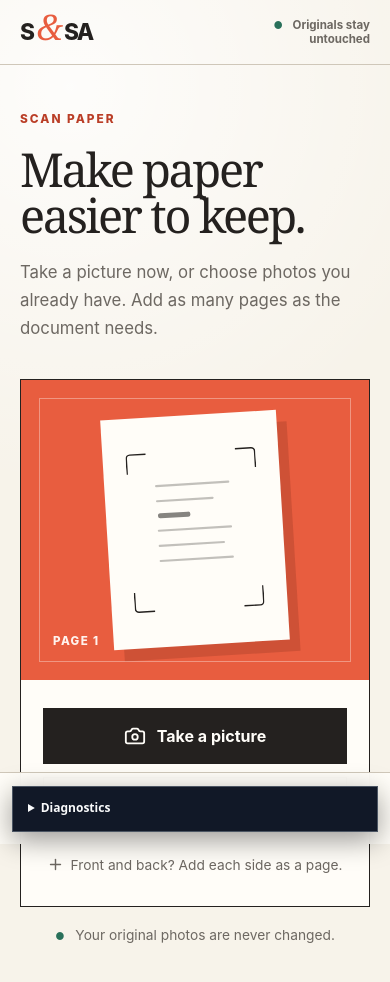
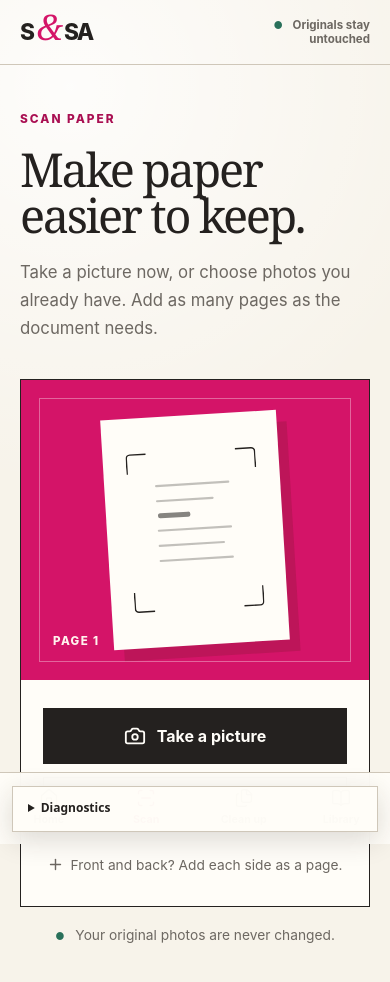
Before and after one commit to nwsmith13/S-SA, a React (Vite) app: page /scan in a window 390 px wide. Shown: the top 982 px of the page. Built offline with nearby package versions, Linux system fonts and the light colour scheme.

Commit message:
Update styles.css

```diff
--- a/src/styles.css
+++ b/src/styles.css
@@ -11,8 +11,11 @@
   --ink: #24211f;
   --muted: #6d6862;
   --line: #cfc7b9;
-  --coral: #e85d3f;
-  --coral-dark: #ba3e27;
+  /* Accent only: charcoal remains the primary-action and selected-state color. */
+  --accent: #d41468;
+  --accent-dark: #a90f52;
+  --coral: var(--accent);
+  --coral-dark: var(--accent-dark);
   --green: #29705a;
 }
 
@@ -145,8 +148,8 @@ main { min-height: calc(100vh - 78px); }
 .review-header .kicker, .summary-header .kicker { margin-bottom: 10px; }
 .review-header h1, .summary-header h1 { margin: 0; font-family: Georgia, serif; font-size: clamp(2.5rem, 4vw, 4.4rem); font-weight: 400; letter-spacing: -.05em; line-height: 1; }
 .review-header > div > p:last-child, .summary-header > p:last-child { max-width: 650px; margin: 14px 0 0; color: var(--muted); line-height: 1.55; }
-.finish-button { min-height: 52px; padding: 0 23px; display: inline-flex; align-items: center; justify-content: center; gap: 9px; border: 1px solid var(--ink); background: var(--coral); color: #fff; font-weight: 800; cursor: pointer; }
-.finish-button:hover:not(:disabled) { background: var(--coral-dark); }
+.finish-button { min-height: 52px; padding: 0 23px; display: inline-flex; align-items: center; justify-content: center; gap: 9px; border: 1px solid var(--ink); background: var(--ink); color: #fff; font-weight: 800; cursor: pointer; }
+.finish-button:hover:not(:disabled) { background: var(--ink); box-shadow: 5px 5px 0 var(--accent); transform: translate(-2px, -2px); }
 .finish-button:disabled, .text-action:disabled { opacity: .42; cursor: not-allowed; }
 .finish-button--mobile { display: none; }
 .document-tabs { display: flex; gap: 8px; overflow-x: auto; padding: 0 0 12px; scrollbar-width: thin; }
@@ -223,7 +226,7 @@ main { min-height: calc(100vh - 78px); }
 .edge-image-frame > img { display: block; width: auto; max-width: 100%; height: auto; max-height: calc(100vh - 260px); object-fit: contain; pointer-events: none; user-select: none; -webkit-user-select: none; -webkit-user-drag: none; -webkit-touch-callout: none; }
 .edge-overlay { position: absolute; inset: 0; touch-action: none; user-select: none; -webkit-user-select: none; -webkit-touch-callout: none; }
 .edge-overlay svg { position: absolute; inset: 0; width: 100%; height: 100%; overflow: visible; }
-.edge-overlay polygon { fill: rgba(232,93,63,.1); stroke: #ff6848; stroke-width: .75; vector-effect: non-scaling-stroke; }
+.edge-overlay polygon { fill: rgb(212 20 104 / .1); stroke: var(--accent); stroke-width: .75; vector-effect: non-scaling-stroke; }
 .corner-handle { position: absolute; width: 30px; height: 30px; padding: 0; border: 4px solid #fff; border-radius: 50%; background: var(--coral); box-shadow: 0 1px 7px rgba(0,0,0,.5); transform: translate(-50%, -50%); cursor: grab; touch-action: none; user-select: none; -webkit-user-select: none; -webkit-touch-callout: none; }
 .corner-handle::after { content: ''; position: absolute; inset: -12px; }
 .edge-editor > footer { display: flex; justify-content: space-between; align-items: center; gap: 16px; margin-top: 20px; }
@@ -245,16 +248,17 @@ main { min-height: calc(100vh - 78px); }
 .comparison-modal > footer p { margin: 0; color: var(--muted); }
 .comparison-modal > footer .secondary-button { margin: 0; }
 
-.diagnostics-panel { position: fixed; z-index: 90; right: 12px; bottom: 12px; width: min(520px, calc(100vw - 24px)); max-height: calc(100vh - 24px); overflow: auto; border: 1px solid #4b5563; background: #111827; color: #f9fafb; box-shadow: 0 8px 28px rgba(0,0,0,.4); font: 12px/1.4 ui-monospace, SFMono-Regular, Menlo, Consolas, monospace; }
-.diagnostics-panel > summary { min-height: 44px; padding: 13px 15px; cursor: pointer; font-family: system-ui, sans-serif; font-weight: 800; }
-.diagnostics-panel__body { padding: 0 14px 14px; }
-.diagnostics-panel__body > p { margin: 0 0 12px; color: #d1d5db; }
+.diagnostics-panel { position: fixed; z-index: 90; right: 12px; bottom: 12px; width: min(520px, calc(100vw - 24px)); max-height: calc(100vh - 24px); overflow: auto; border: 1px solid var(--line); background: rgba(255,253,248,.98); color: var(--ink); box-shadow: 0 8px 28px rgb(36 33 31 / .16); font: 12px/1.4 ui-monospace, SFMono-Regular, Menlo, Consolas, monospace; }
+.diagnostics-panel > summary { min-height: 44px; padding: 13px 15px; cursor: pointer; font-family: system-ui, sans-serif; font-weight: 800; color: var(--ink); }
+.diagnostics-panel__body { padding: 0 14px 14px; border-top: 1px solid var(--line); }
+.diagnostics-panel__body > p { margin: 12px 0; color: var(--muted); }
 .diagnostics-panel__body section { margin: 12px 0; }
-.diagnostics-panel__body h3, .diagnostics-panel__body label { display: block; margin: 0 0 5px; color: #fdba74; font: 700 12px/1.4 system-ui, sans-serif; }
-.diagnostics-panel__body pre { max-height: 190px; margin: 0; padding: 9px; overflow: auto; white-space: pre-wrap; overflow-wrap: anywhere; background: #030712; border: 1px solid #374151; }
-.diagnostics-panel__body button { min-height: 44px; padding: 0 14px; border: 1px solid #f9fafb; background: #f9fafb; color: #111827; font-weight: 800; cursor: pointer; }
-.diagnostics-panel__body textarea { width: 100%; min-height: 120px; margin-top: 5px; padding: 8px; resize: vertical; background: #030712; color: #f9fafb; border: 1px solid #6b7280; font: inherit; }
-.diagnostics-panel__body button + p { display: inline; margin-left: 10px; color: #d1fae5; }
+.diagnostics-panel__body h3, .diagnostics-panel__body label { display: block; margin: 0 0 5px; color: var(--accent-dark); font: 700 12px/1.4 system-ui, sans-serif; }
+.diagnostics-panel__body pre { max-height: 190px; margin: 0; padding: 9px; overflow: auto; white-space: pre-wrap; overflow-wrap: anywhere; background: var(--paper); border: 1px solid var(--line); color: var(--ink); }
+.diagnostics-panel__body button { min-height: 40px; padding: 0 14px; border: 1px solid var(--ink); background: transparent; color: var(--ink); font-weight: 800; cursor: pointer; }
+.diagnostics-panel__body button:hover { background: var(--paper); }
+.diagnostics-panel__body textarea { width: 100%; min-height: 120px; margin-top: 5px; padding: 8px; resize: vertical; background: var(--paper-light); color: var(--ink); border: 1px solid var(--line); font: inherit; }
+.diagnostics-panel__body button + p { display: inline; margin-left: 10px; color: var(--green); }
 
 @keyframes scan-pulse { from { opacity: .45; transform: translateY(-3px); } to { opacity: 1; transform: translateY(3px); } }
 
@@ -315,7 +319,8 @@ main { min-height: calc(100vh - 78px); }
   .paper-preview svg { width: 130px; height: 170px; }
   .scan-actions { padding: 28px 22px 31px; }
   .trust-line { text-align: center; }
-  .scan-workspace--review, .scan-workspace--summary { padding-top: 30px; padding-bottom: 105px; }
+  .scan-workspace--review, .scan-workspace--summary { padding-top: 30px; padding-bottom: calc(105px + env(safe-area-inset-bottom)); }
+  .scan-workspace--summary { padding-top: calc(30px + env(safe-area-inset-top)); }
   .review-header { display: block; margin-bottom: 22px; }
   .review-header > .finish-button { display: none; }
   .review-header h1, .summary-header h1 { font-size: clamp(2.45rem, 11vw, 3.6rem); }
@@ -354,7 +359,7 @@ main { min-height: calc(100vh - 78px); }
   .library-empty { padding: 50px 22px; }
   .mobile-nav { position: fixed; z-index: 10; bottom: 0; left: 0; right: 0; display: grid; grid-template-columns: repeat(4, 1fr); height: 72px; padding-bottom: env(safe-area-inset-bottom); background: rgba(255,253,248,.96); border-top: 1px solid var(--line); backdrop-filter: blur(12px); }
   .mobile-nav a { display: flex; flex-direction: column; align-items: center; justify-content: center; gap: 4px; color: var(--muted); font-size: .67rem; font-weight: 700; }
-  .mobile-nav a.active { color: var(--coral-dark); }
+  .mobile-nav a.active { color: var(--accent-dark); }
 }
 
 @media (max-width: 430px) {
@@ -384,12 +389,15 @@ main { min-height: calc(100vh - 78px); }
   .page-card-actions { grid-column: 1 / -1; min-height: 70px; padding: 10px 14px 12px; flex-wrap: nowrap; gap: 10px; }
   .icon-action-group { flex: 0 0 auto; }
   .page-card-actions button { width: 48px; height: 48px; }
-  .page-card-actions .remove-page { width: 48px; margin-left: auto; border: 1px solid rgba(186,62,39,.38); background: #fff5f1; }
+  .page-card-actions .remove-page { width: 48px; margin-left: auto; border: 1px solid rgb(212 20 104 / .38); background: #fff2f7; }
   .review-actions { padding-top: 18px; }
   .review-footer .trust-line { line-height: 1.45; }
-  .summary-document { grid-template-columns: 116px 1fr; gap: 16px; padding: 18px; }
+  .summary-document { grid-template-columns: 1fr; gap: 16px; padding: 18px; }
   .summary-preview { width: 105px; height: 145px; }
   .summary-preview img { width: 96px; height: 132px; }
+  .summary-document > div:last-child { min-width: 0; }
+  .summary-preview { margin: 0 auto; }
+  .download-pdf { width: 100%; justify-content: center; overflow-wrap: anywhere; }
 }
 
 @media (prefers-reduced-motion: reduce) {
```
